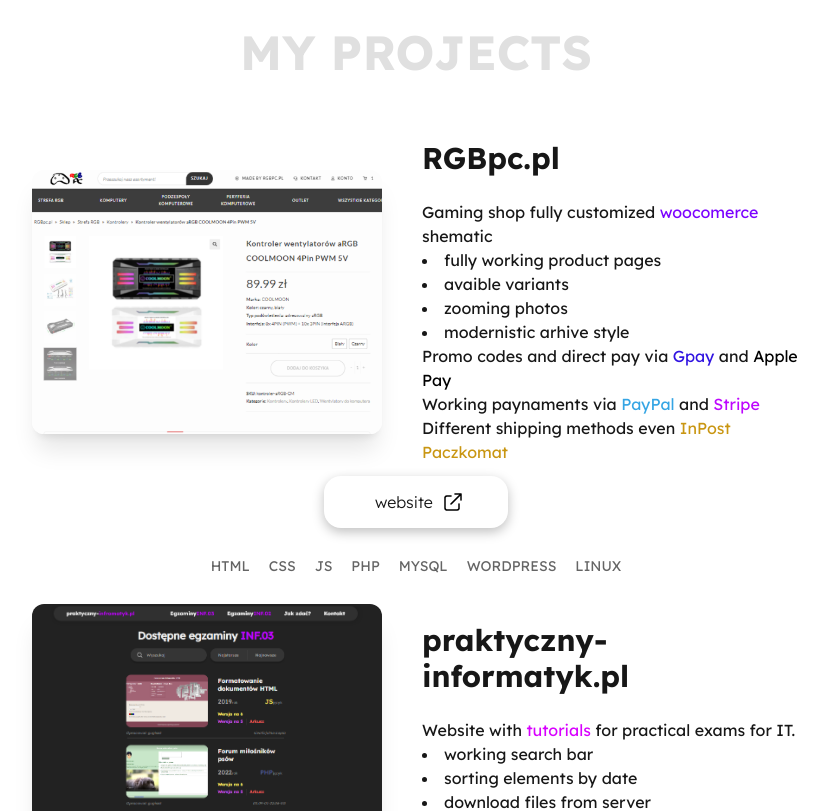
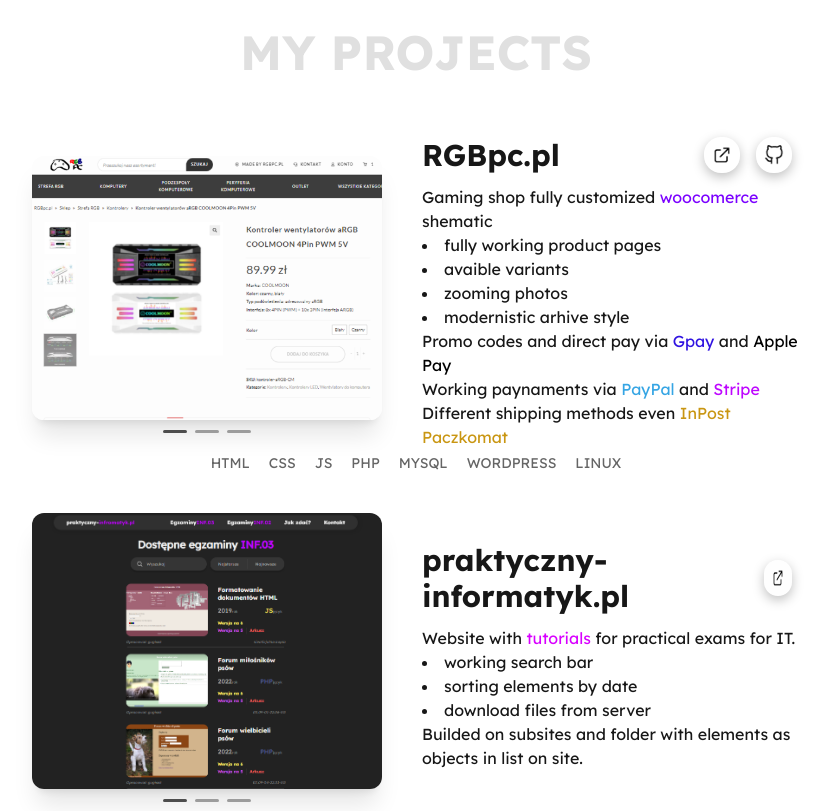
Before and after one commit to gugisek/portfolio-next, a Next.js app: page / in a window 1280 px wide. Shown: the part 3700-4511 px from the top of the page, without its empty margins (224-1052 px from the left). Built offline with nearby package versions, Linux system fonts and the light colour scheme.

Commit message:
Add carusel and redesign buttons in post

```diff
--- a/components/post.tsx
+++ b/components/post.tsx
@@ -8,41 +8,85 @@ type Props = {
     description: string,
     link: string,
     github: string,
-    image: string,
+    image1: string,
+    image2: string,
+    image3: string,
     technologies: string
 }
 
-export default function post({name, description, link, github, image, technologies}: Props) {
+export default function post({name, description, link, github, image1, image2, image3, technologies}: Props) {
+
+  const [slideActive, setSlideActive] = React.useState(0)
+
   return (
     <motion.div
     initial={{opacity: 0, x: 100}}
     whileInView={{opacity: 1, x: 0}}
     transition={{duration: 1}}
     className='flex flex-col items-center justify-center w-full'>
-            <div className='flex xl:flex-row flex-col md:w-3/5 sm:w-2/3 w-full sm:px-0 px-6 gap-10 items-center justify-center'>
-              <div className='xl:w-2/3 md:w-2/3 w-full flex items-center xl:justify-end justify-center'><img src={image} alt={name + " image"} className='shadow-xl rounded-xl max-w-[350px]'/></div>
-              <div className='flex flex-col justify-center xl:w-3/4 md:w-2/3 w-full'>
-                <h1 className='font-[Lexend-bold] text-3xl pb-6'>{name}</h1>
+            <div className='flex xl:flex-row flex-col md:w-3/5 sm:w-2/3 w-full sm:px-0 px-6 gap-10 items-center justify-center mt-3'>
+              <div className='xl:w-4/5 md:w-2/3 w-full max-w-[350px] flex flex-col items-center xl:justify-end justify-center'>
+                <div className='flex items-center justify-center'>
+                  <img id="slides" src={image1} alt={name + " image"} className={`${slideActive==0 ? 'opacity-100' : 'opacity-0 absolute'} shadow-xl rounded-xl max-w-[350px] z-0`}/>
+                  <img id="slides" src={image2} alt={name + " image"} className={`${slideActive==1 ? 'opacity-100' : 'opacity-0 absolute'} shadow-xl rounded-xl max-w-[350px] z-0`}/>
+                  <img id="slides" src={image3} alt={name + " image"} className={`${slideActive==2 ? 'opacity-100' : 'opacity-0 absolute'} shadow-xl rounded-xl max-w-[350px] z-0`}/>
+                </div>
+                <div className='flex felx-row z-10 mt-[-5px]'>
+                  <div>
+                    <button onClick={() => setSlideActive(0)} className="py-3" >
+                      <div className={`${slideActive==0 ? 'bg-[#4d4d4d]' : 'bg-[#9c9c9c]'} w-6 h-[3px] rounded-full mx-1 transition-all duration-300`}></div>
+                    </button>
+                  </div>
+                  <div>
+                    <button onClick={() => setSlideActive(1)} className="py-3">
+                      <div className={`${slideActive==1 ? 'bg-[#4d4d4d]' : 'bg-[#9c9c9c]'} w-6 h-[3px] rounded-full mx-1 transition-all duration-300`}></div>
+                    </button>
+                  </div>
+                  <div>
+                    <button onClick={() => setSlideActive(2)} className="py-3">
+                      <div className={`${slideActive==2 ? 'bg-[#4d4d4d]' : 'bg-[#9c9c9c]'} w-6 h-[3px] rounded-full mx-1 transition-all duration-300`}></div>
+                    </button>
+                  </div>
+                </div>
+              </div>
+              <div className='flex flex-col justify-center xl:w-2/4 md:w-2/3 w-full mt-[-15px]'>
+                <h1 className='font-[Lexend-bold] text-3xl pb-3 flex items-center justify-between'>
+                  {name}
+                  <span className='flex flex-row'>
+                    {link && (
+                    <a href={link} className="btnMini flex items-center justify-center p-2 mx-2" target='_blank'>
+                      <img src="website.png" alt="website icon" className='w-[20px] h-[20px]'/>
+                    </a>
+                    )}
+                    {github && (
+                    <a href={github} className="btnMini flex items-center justify-center p-2 mx-2" target='_blank'>
+                      <img src="github.png" alt="github icon" className='w-[20px] h-[20px]'/>
+                    </a>
+                    )}
+                  </span>
+                </h1>
                 <div className='font-[Lexend]'>
                   <span dangerouslySetInnerHTML={{__html: description}}></span>
                 </div>
-              </div>
-            </div>
-            <div className='flex flex-row gap-4 mt-3'>
+                {/* <div className='flex flex-row gap-4 my-2'>
                   {link && (
-                  <a href={link} className="btn">
+                  <a href={link} className="btn" target='_blank'>
                     website
                     <img src="website.png" alt="website icon" />
                   </a>
                   )}
                   {github && (
-                  <a href={github} className="btn">
+                  <a href={github} className="btn" target='_blank'>
                     github
                     <img src="github.png" alt="github icon" className='w-[20px] h-[20px]'/>
                   </a>
                   )}
-                </div>
-            <p className='uppercase text-center py-7 sm:px-0 px-6 text-sm font-[Lexend] text-[#656565]' style={{wordSpacing: '15px'}}>{technologies}</p>
+                </div> */}
+              </div>
+
+            </div>
+
+            <p className='uppercase text-center pb-7 pt-1 sm:px-0 px-6 text-sm font-[Lexend] text-[#656565]' style={{wordSpacing: '15px'}}>{technologies}</p>
           </motion.div>
   )
 }
--- a/components/works.tsx
+++ b/components/works.tsx
@@ -13,8 +13,10 @@ export default function works({}: Props) {
     name: 'RGBpc.pl',
     description: "<p>Gaming shop fully customized <span style='color: #7b02ff'>woocomerce</span> shematic</p>                <li>fully working product pages</li>                <li>avaible variants</li>                <li>zooming photos</li>                <li>modernistic arhive style </li>            <p>                Promo codes and direct pay via <span style='color: #3013E1'>Gpay</span> and <span style='color: #000'>Apple Pay</span>                <br>                Working paynaments via <span style='color: #35A5E4'>PayPal</span> and <span style='color: #BE06FF'>Stripe</span>                <br>                Different shipping methods even <span style='color: #C99612'>InPost Paczkomat</span>           </p>",
     link: 'https://www.rgbpc.pl',
-    github: '',
-    image: 'rgbpc.png',
+    github: 'es',
+    image1: 'rgbpc.png',
+    image2: 'rgbpc2.png',
+    image3: 'rgbpc3.png',
     technologies: 'HTML CSS JS PHP MySQL Wordpress Linux'
   },
   {
@@ -22,7 +24,9 @@ export default function works({}: Props) {
     description: "<p>                Website with <span style='color: #d800ff'>tutorials</span> for practical exams for IT.            </p>                <li>working search bar</li>                <li>sorting elements by date</li>                <li>download files from server</li>            <p>                Builded on subsites and folder with elements as objects in list on site.            </p>",
     link: 'https://www.praktyczny-informatyk.pl',
     github: '',
-    image: 'praktyczny-informatyk.pl.png',
+    image1: 'praktyczny-informatyk.pl.png',
+    image2: 'praktyczny-informatyk.pl2.png',
+    image3: 'praktyczny-informatyk.pl3.png',
     technologies: 'HTML CSS JS PHP'
   },
   {
@@ -30,7 +34,9 @@ export default function works({}: Props) {
     description: "<p>                App for <span style='color: #ff0000'>party</span> organization in local area.            </p>                <li>fully operative prototype</li>                <li>variants for buttons</li>                <li>projected messenging function</li>                <li>transition animations</li>            <p>                Builded for easy and fast finding new people to party with. Only prototype.            </p>",
     link: '',
     github: '',
-    image: 'partyhub.png',
+    image1: 'partyhub.png',
+    image2: 'partyhub2.png',
+    image3: 'partyhub3.png',
     technologies: 'figma'
   },
   {
@@ -38,19 +44,21 @@ export default function works({}: Props) {
     description: '<p>                Website for tech <span style="color: #0097ff">agency</span> with <span style="color: #0097ff">IT</span> services.            </p>                <li>fully operative prototype</li>                <li>variants for buttons</li>                <li>projected customer panel with diffrent sections</li>                <li>widgets in client panel</li>                <li>parallax scrolling efects on sections in home page</li>            <p>                Projected for agency company as platform for menaging services for customers. On this moment only prototype.            </p>',
     link: '',
     github: '',
-    image: 'agencytech.pl.png',
+    image1: 'agencytech.pl.png',
+    image2: 'agencytech.pl2.png',
+    image3: 'agencytech.pl3.png',
     technologies: 'figma'
   }
   ]
   return (
-    <section id="my-works" className='min-h-screen text-neutral-900 flex flex-col items-center justify-start'>
+    <section id="my-works" className='min-h-screen text-neutral-900 flex flex-col items-center justify-start pb-7'>
         <motion.h1
         initial={{opacity: 0, y: 100}}
         whileInView={{opacity: 1, y: 0}}
         transition={{duration: 0.5}}
         className='uppercase font-[Lexend-bold] text-5xl text-[#e0e0e0] py-16'>My projects</motion.h1>
         {projects.map((project, index) => (
-          <Post key={index} name={project.name} description={project.description} link={project.link} github={project.github} image={project.image} technologies={project.technologies}/>
+          <Post key={index} name={project.name} description={project.description} link={project.link} github={project.github} image1={project.image1} image2={project.image2} image3={project.image3} technologies={project.technologies}/>
         ))}
 
     </section>
--- a/public/globals.css
+++ b/public/globals.css
@@ -59,7 +59,6 @@ html {
 #hamburger {
   width: 30px;
   height: 2px;
-
   border-radius: 5px;
   transition: all 0.3s ease;
 }
@@ -114,9 +113,25 @@ html {
     cursor: pointer;
     box-shadow: inset 0px 3px 6px 0px #00000040, 0px 0px 0px 0px #00000040;
 }
+.btnMini {
+  border-radius: 17px;
+  box-shadow: inset 0px 0px 0px 0px #00000040, 0px 4px 12px 0px #00000040;
+  background: #D9D9D905;
+  transition: 0.2s;
+}
+.btnMini:hover {
+  margin-top: 3px;
+  margin-bottom: -3px;
+  cursor: pointer;
+  box-shadow: inset 0px 3px 6px 0px #00000040, 0px 0px 0px 0px #00000040;
+}
 .skills {
   border-radius: 20px;
   background: #e0e0e0;
   box-shadow:  20px 20px 60px #bebebe,
              -20px -20px 60px #ffffff;
 }
+
+#slides {
+  transition: opacity 0.3s ease;
+}
```
